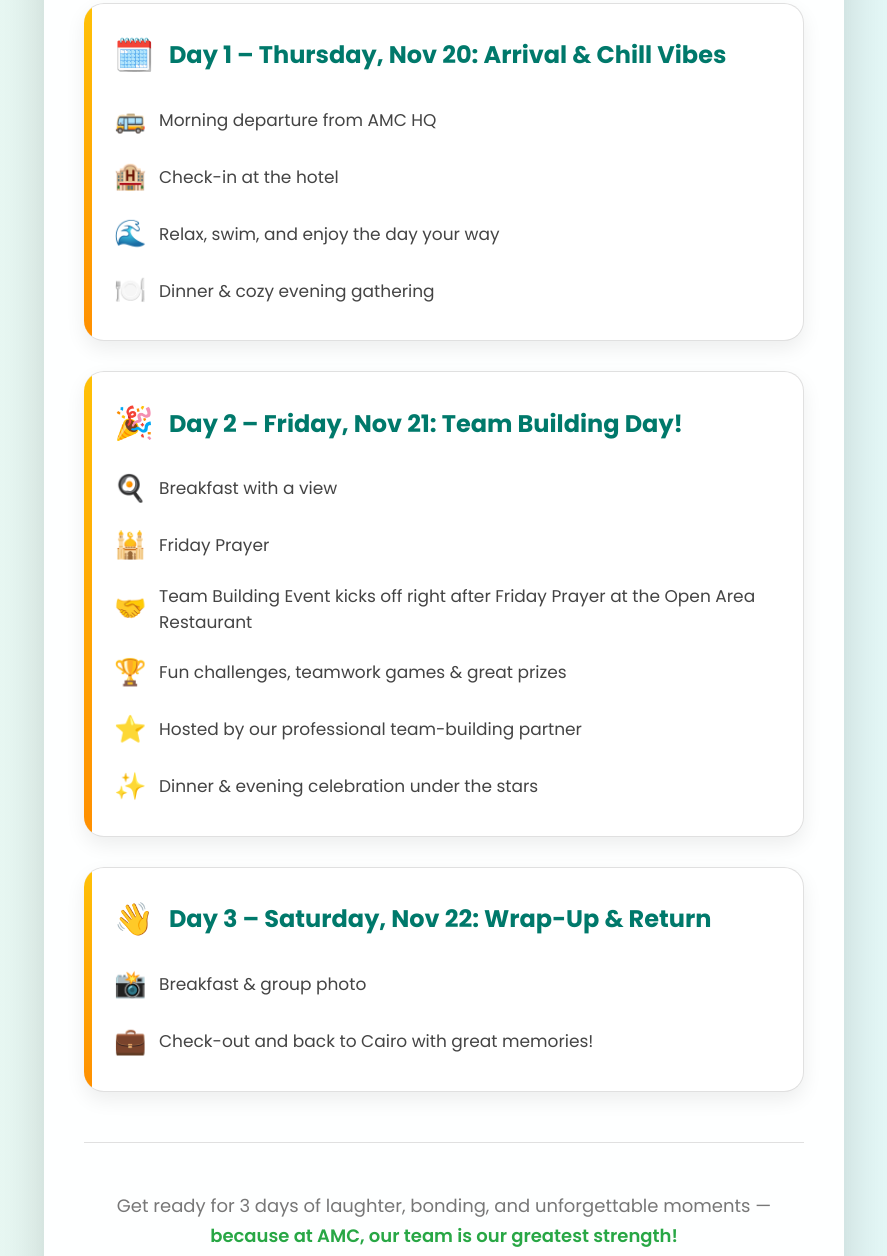
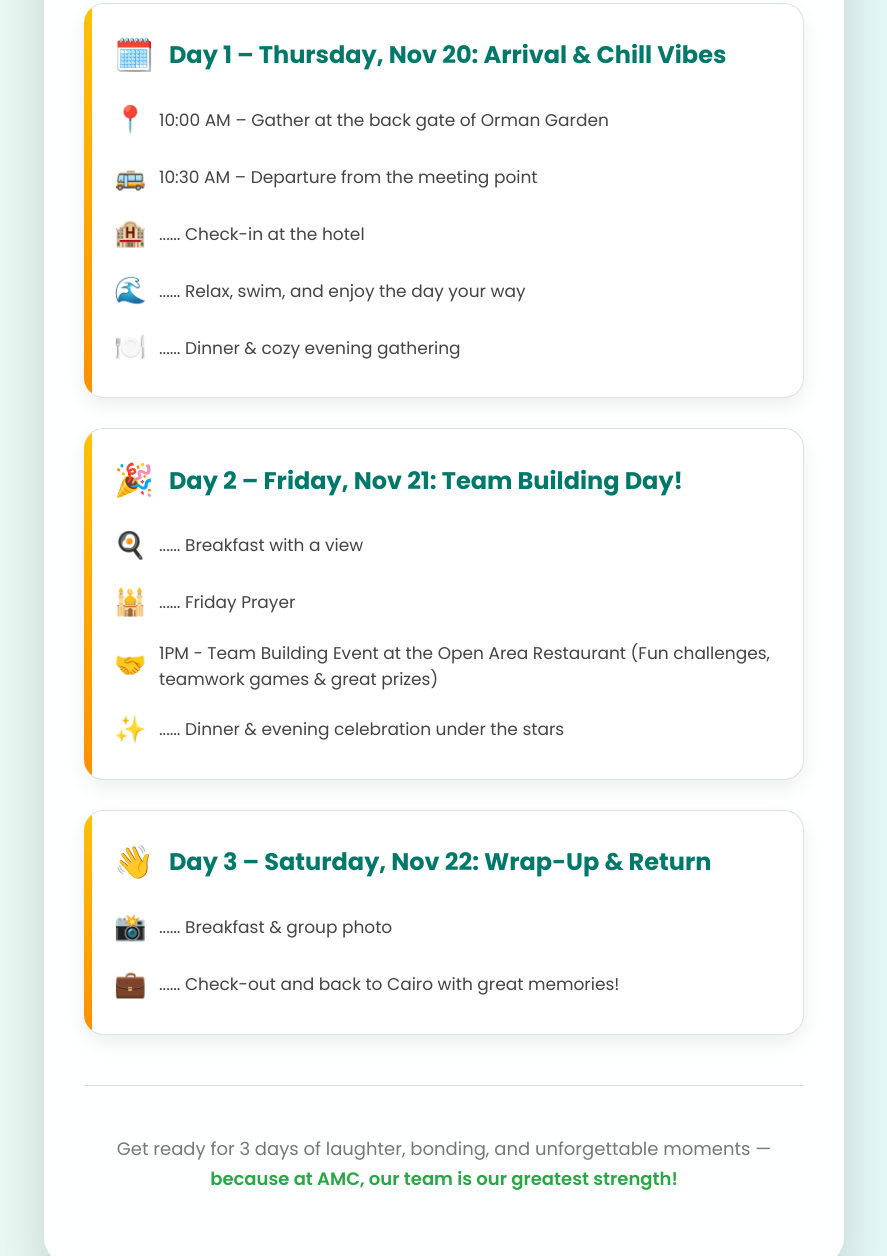
Before and after one commit to ahlymedical/AMCiansTrip, a website: page index.html in a window 1280 px wide. Shown: the part 749-2005 px from the top of the page, without its empty margins (196-1083 px from the left). Drawn offline with Linux system fonts and the light colour scheme.

Commit message:
Update index.html

```diff
--- a/index.html
+++ b/index.html
@@ -307,30 +307,30 @@
         <div class="day-card">
             <h3><span class="icon">🗓️</span> Day 1 – Thursday, Nov 20: Arrival & Chill Vibes</h3>
             <ul class="activity-list">
-                <li><span class="activity-icon">🚌</span> Morning departure from AMC HQ</li>
-                <li><span class="activity-icon">🏨</span> Check-in at the hotel</li>
-                <li><span class="activity-icon">🌊</span> Relax, swim, and enjoy the day your way</li>
-                <li><span class="activity-icon">🍽️</span> Dinner & cozy evening gathering</li>
+                <li><span class="activity-icon">📍</span> 10:00 AM – Gather at the back gate of Orman Garden</li>
+                <li><span class="activity-icon">🚌</span> 10:30 AM – Departure from the meeting point</li>
+                <li><span class="activity-icon">🏨</span> ...... Check-in at the hotel</li>
+                <li><span class="activity-icon">🌊</span> ...... Relax, swim, and enjoy the day your way</li>
+                <li><span class="activity-icon">🍽️</span> ...... Dinner & cozy evening gathering</li>
             </ul>
         </div>
 
         <div class="day-card">
             <h3><span class="icon">🎉</span> Day 2 – Friday, Nov 21: Team Building Day!</h3>
             <ul class="activity-list">
-                <li><span class="activity-icon">🍳</span> Breakfast with a view</li>
-                <li><span class="activity-icon">🕌</span> Friday Prayer</li>
-                <li><span class="activity-icon">🤝</span> Team Building Event kicks off right after Friday Prayer at the Open Area Restaurant</li>
-                <li><span class="activity-icon">🏆</span> Fun challenges, teamwork games & great prizes</li>
-                <li><span class="activity-icon">⭐</span> Hosted by our professional team-building partner</li>
-                <li><span class="activity-icon">✨</span> Dinner & evening celebration under the stars</li>
+                <li><span class="activity-icon">🍳</span> ...... Breakfast with a view</li>
+                <li><span class="activity-icon">🕌</span> ...... Friday Prayer</li>
+                <li><span class="activity-icon">🤝</span> 1PM - Team Building Event at the Open Area Restaurant
+                            (Fun challenges, teamwork games & great prizes)</li>
+                <li><span class="activity-icon">✨</span> ...... Dinner & evening celebration under the stars</li>
             </ul>
         </div>
 
         <div class="day-card">
             <h3><span class="icon">👋</span> Day 3 – Saturday, Nov 22: Wrap-Up & Return</h3>
             <ul class="activity-list">
-                <li><span class="activity-icon">📸</span> Breakfast & group photo</li>
-                <li><span class="activity-icon">💼</span> Check-out and back to Cairo with great memories!</li>
+                <li><span class="activity-icon">📸</span> ...... Breakfast & group photo</li>
+                <li><span class="activity-icon">💼</span> ...... Check-out and back to Cairo with great memories!</li>
             </ul>
         </div>
 
```
